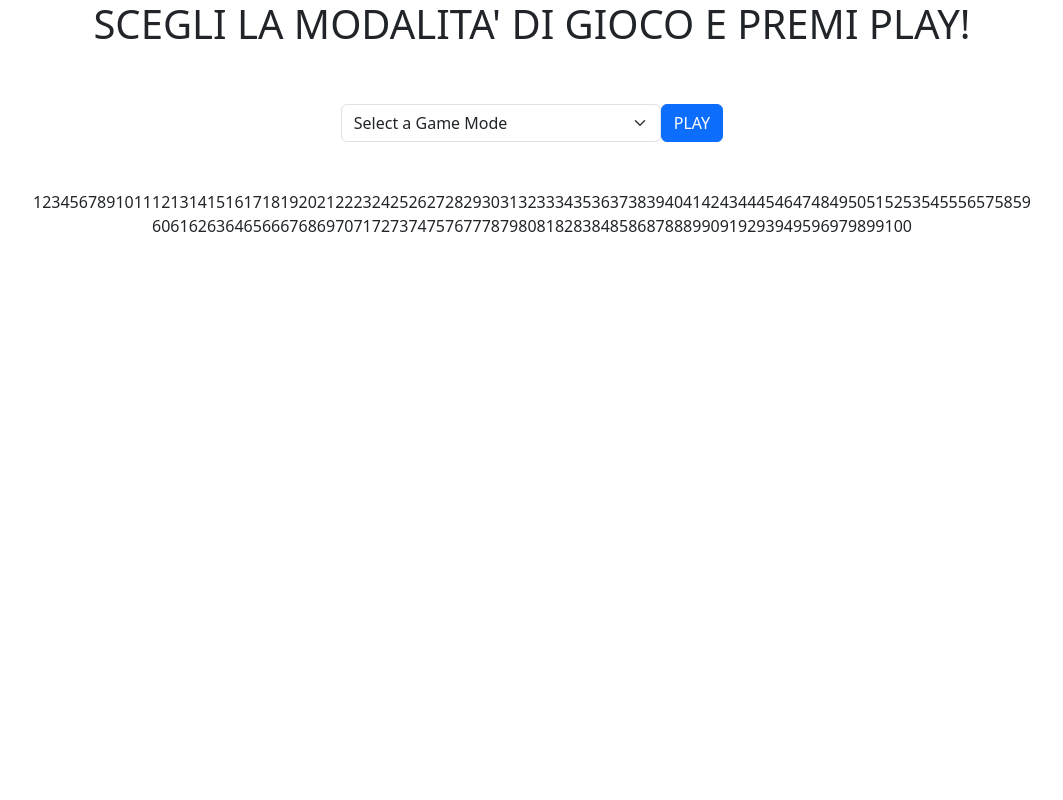
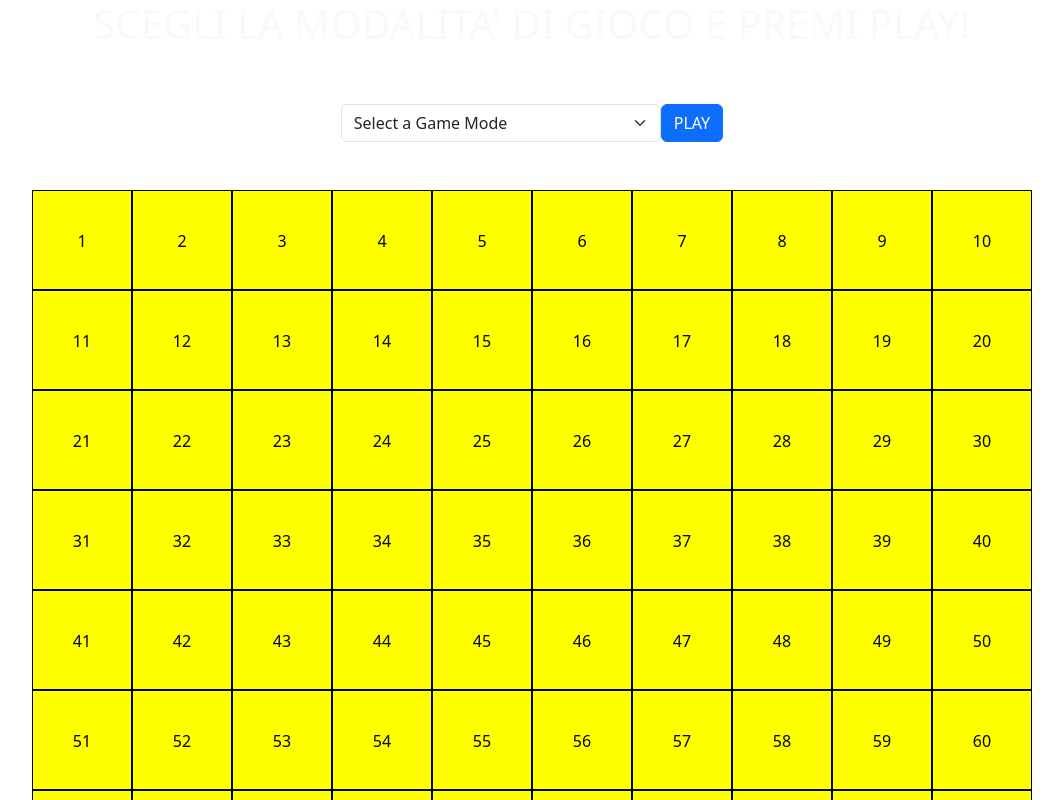
Before and after one commit to VLuca997/js-campominato-grid, a plain HTML site: page index.html in a window 1280 px wide. Both pictures are taken after a click on the button "PLAY". Shown: the top 800 px of the page, without its empty margins (108-1171 px from the left). Drawn offline with nearby package versions, Linux system fonts and the light colour scheme.

Commit message:
Fix & project end, with out bonus

```diff
--- a/css/style.css
+++ b/css/style.css
@@ -4,18 +4,19 @@
 
 */
 
-.main{
-        background-color: purple;
 
-}
 .my-grid-container{
         width: 1000px;
         margin: 0 auto;
 }
-.my-grid-container.click{
+.my-grid-container > .element{
         width: 10%;
-        height: 150px;
-        width: 150px;
+        height: 100px;
+        line-height: 100px;
+        color:black;
+        text-align: center;
+        border: 1px solid black;
+        background-color: yellow;
 }
 .my-grid-container > .element.active{
         background-color: transparent;
--- a/index.html
+++ b/index.html
@@ -25,12 +25,12 @@
 
 
 </head>
-<body id="debug">
+<body >
 
     <!-- MAIN -->
     <main class="">
         <!-- FORM DIFFICULTY -->
-        <h1 class="text-center pb-5">SCEGLI LA MODALITA' DI GIOCO E PREMI PLAY!</h1>
+        <h1 class="text-center pb-5 text-light">SCEGLI LA MODALITA' DI GIOCO E PREMI PLAY!</h1>
         <div class="d-flex justify-content-center pb-5">
             <select class="form-select w-25" aria-label="Default select example">
 
```
